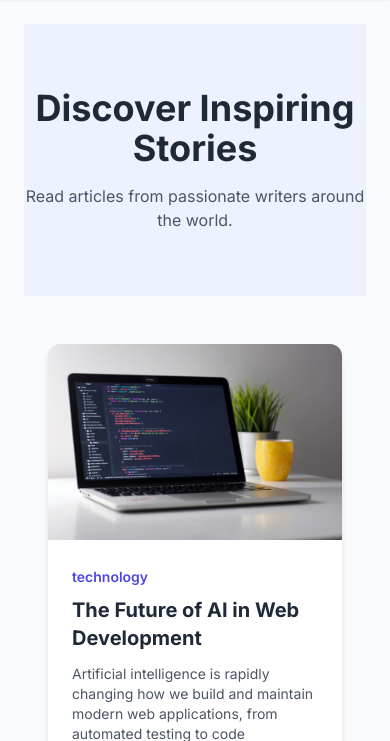
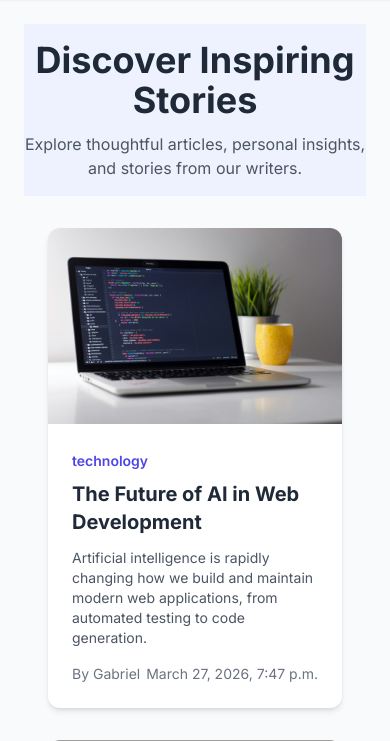
Before and after one commit to harshalshah43/djangoblogcloud, a Django app: page /blog/home/ in a window 390 px wide. Shown: the part 72-813 px from the top of the page. Run offline with Django 5.2, Linux system fonts and the light colour scheme; data comes from the database, SQL or seed files in the repository; some libraries are stand-ins or nearby versions; grey boxes are pictures that could not be loaded.

Commit message:
Update home.html
this is to test if deployment pipeline works or not

```diff
--- a/blog/templates/blog/home.html
+++ b/blog/templates/blog/home.html
@@ -3,15 +3,15 @@
 {% block content %}
 
 <!-- Hero Section -->
-<section class="text-center py-16 bg-indigo-50">
-    <h2 class="text-4xl font-bold mb-4">Discover Inspiring Stories</h2>
+<section class="text-center py-4 bg-indigo-50">
+    <h2 class="text-4xl font-bold mb-3">Discover Inspiring Stories</h2>
     <p class="text-gray-600 max-w-xl mx-auto">
-        Read articles from passionate writers around the world.
+        Explore thoughtful articles, personal insights, and stories from our writers.
     </p>
 </section>
 
 <!-- Article Grid -->
-<div class="max-w-7xl mx-auto px-6 py-12 grid md:grid-cols-3 gap-8">
+<div class="max-w-7xl mx-auto px-6 py-8 grid md:grid-cols-3 gap-8">
 
     {% for article in articles %}
     <div class="bg-white rounded-xl shadow-md hover:shadow-xl transition duration-300 overflow-hidden">
```
